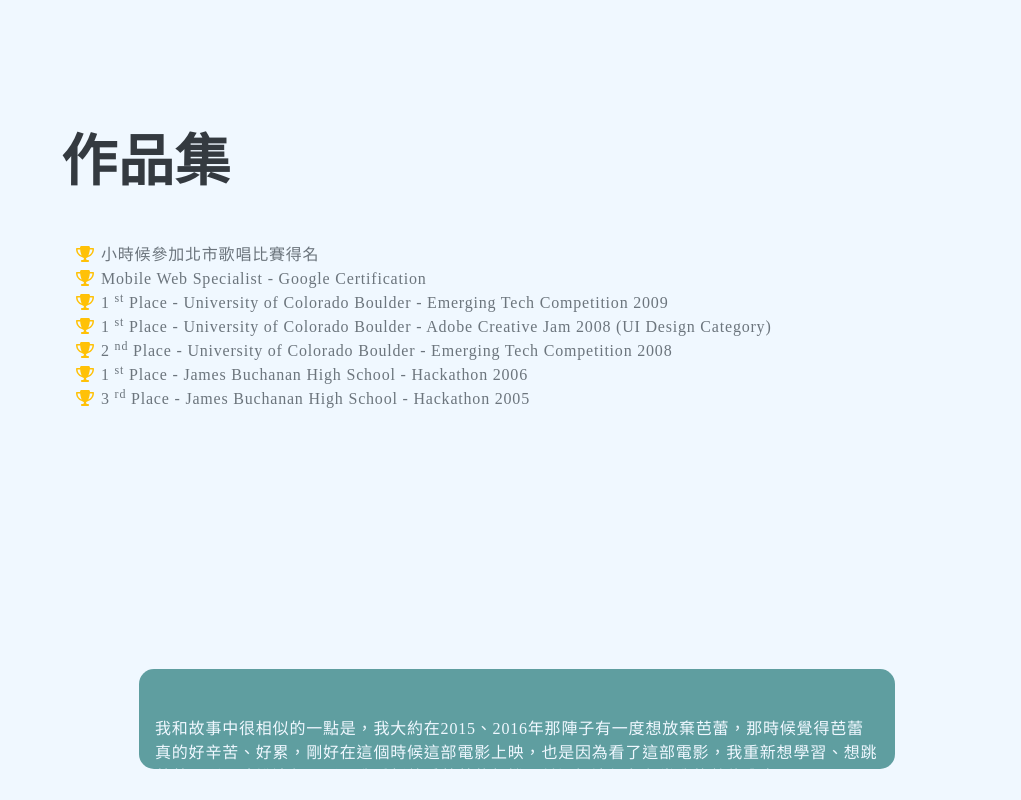
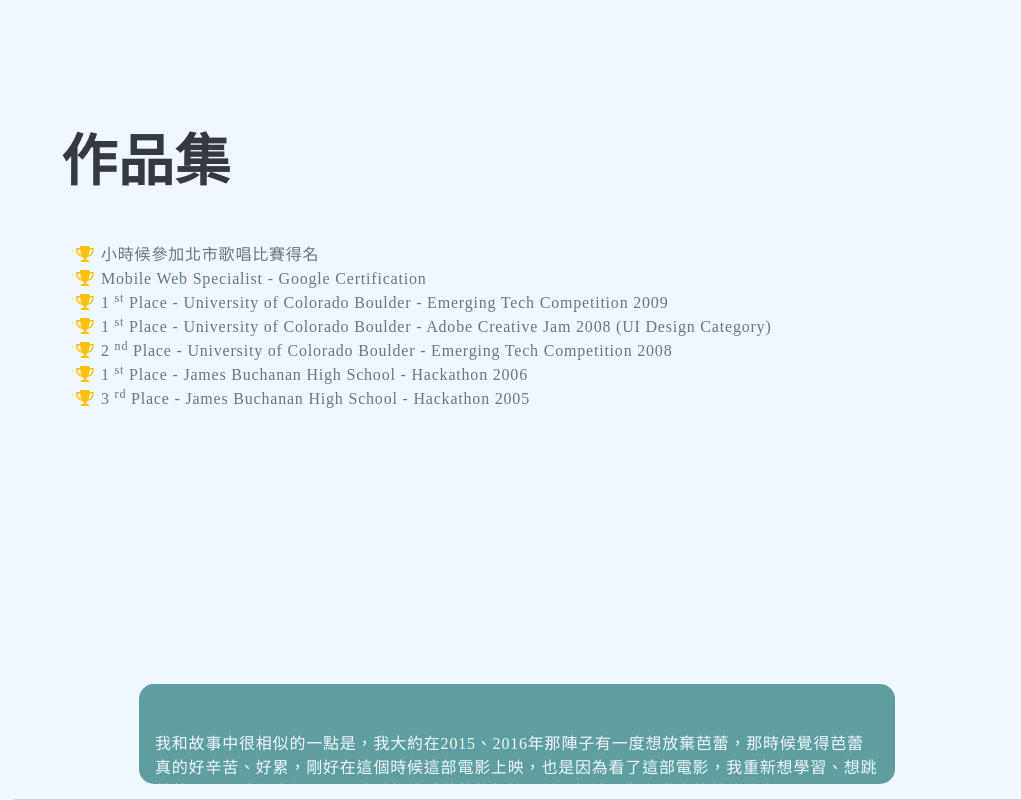
Before and after one commit to debbie1021/aliceyyjweb.github.io, a plain HTML site: page index.html in a window 1280 px wide. Shown: the part 5049-5849 px from the top of the page, without its empty margins (259-1280 px from the left). Before the commit the page ends 5818 px from the top, so only its background shows below. Drawn offline with nearby package versions, Linux system fonts and the light colour scheme; a web font is replaced by a local one.

Commit message:
overflow修改

```diff
--- a/css/my_styles.css
+++ b/css/my_styles.css
@@ -80,7 +80,7 @@ table.alicetable tr:nth-child(even){
     color: aliceblue;
     padding: 10px;
     border-radius: 15px;
-    margin: auto;
+    margin: 15px auto;
     height: 100px;
     overflow: scroll;
 }
--- a/index.html
+++ b/index.html
@@ -266,6 +266,7 @@
             <div class="overflowtest w-75 pt-5 p-3">
                 <p>我和故事中很相似的一點是，我大約在2015、2016年那陣子有一度想放棄芭蕾，那時候覺得芭蕾真的好辛苦、好累，剛好在這個時候這部電影上映，也是因為看了這部電影，我重新想學習、想跳芭蕾，所以才說這部電影是我重新熱愛芭蕾的契機，並選擇這個角色當我的數位分身。</p>
             </div>
+            <hr class="m-0" />
         </div>
         <!-- Bootstrap core JS-->
         <script src="https://cdn.jsdelivr.net/npm/bootstrap@5.2.3/dist/js/bootstrap.bundle.min.js"></script>
```
